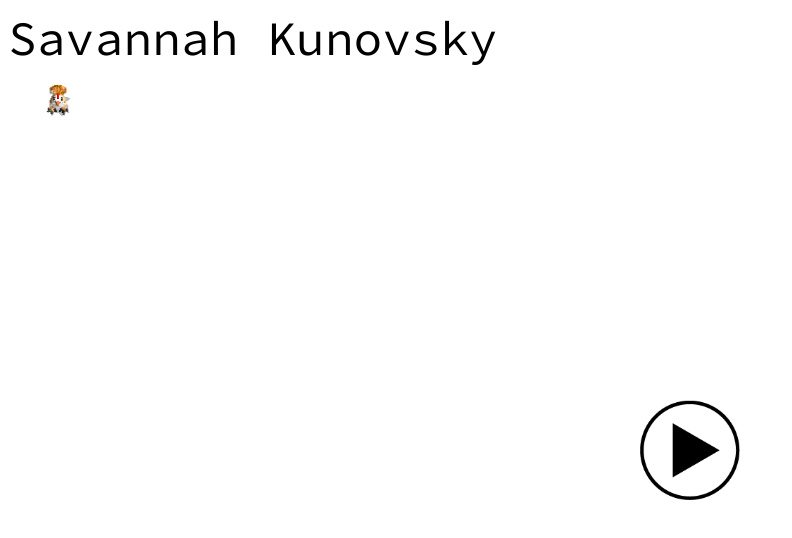
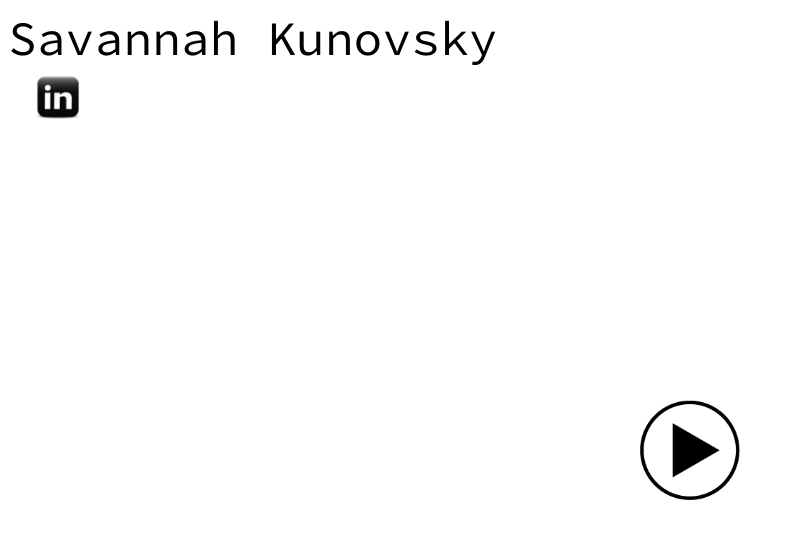
Before and after one commit to svnh/svnh.github.io, a plain HTML site: page index.html in a window 1280 px wide. Shown: the whole page, without its empty margins (0-792 px from the left). Drawn offline with nearby package versions, Linux system fonts and the light colour scheme.

Commit message:
Update index.html

```diff
--- a/index.html
+++ b/index.html
@@ -21,7 +21,7 @@
   <div id="name">Savannah Kunovsky</div>
 
   <div id="title">
-    <a href="https://dinosaur-io.herokuapp.com/"><img id="chicken" src="game/sprites/chicken.png"/></a>
+    <a href="https://www.linkedin.com/in/sekunovsky/"><img id="linkedIn" src="game/sprites/linkedin.png"/></a>
   </div>
 
   <span class="keyboard">&uarr; move <br> &larr; rotate l <br> &rarr; rotate r <br> space: attack</span>
```
